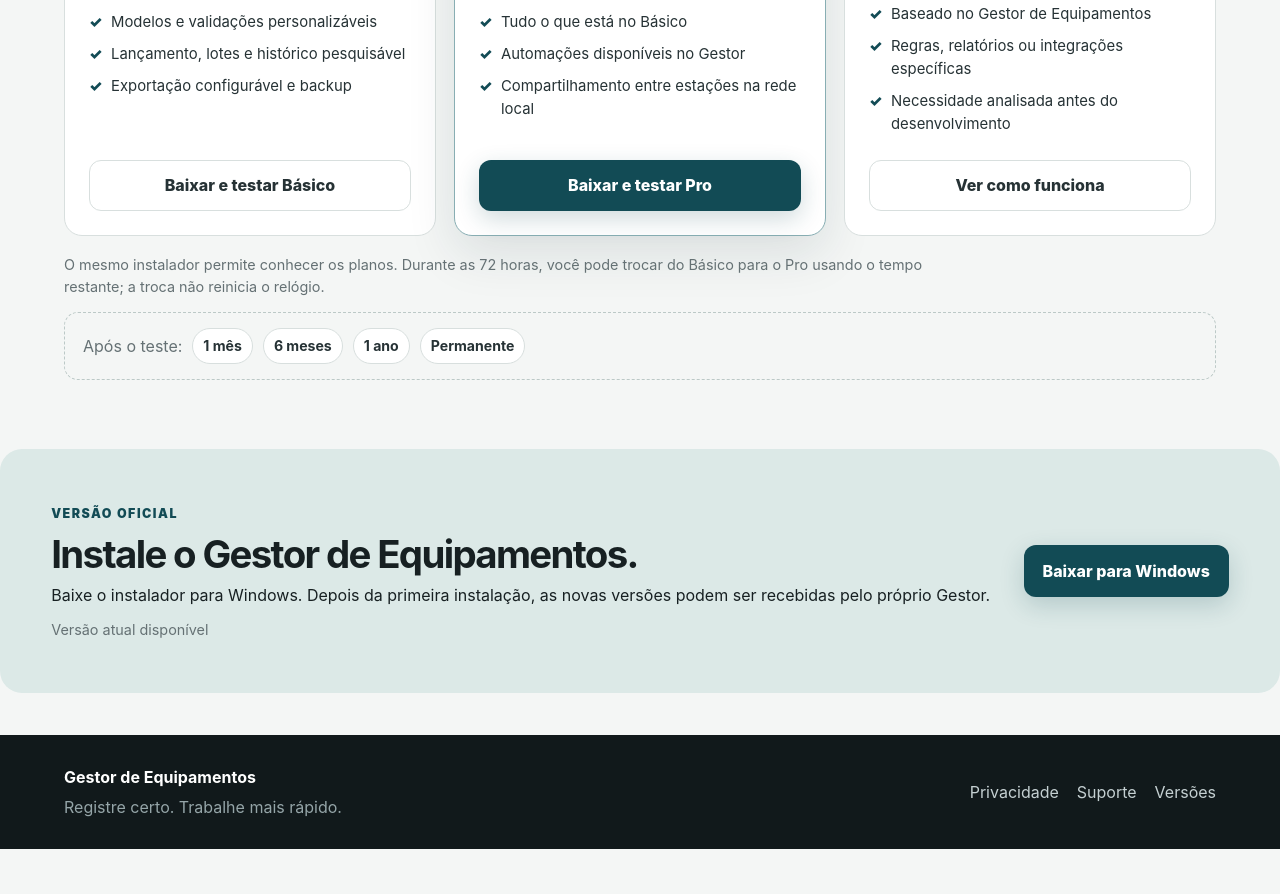
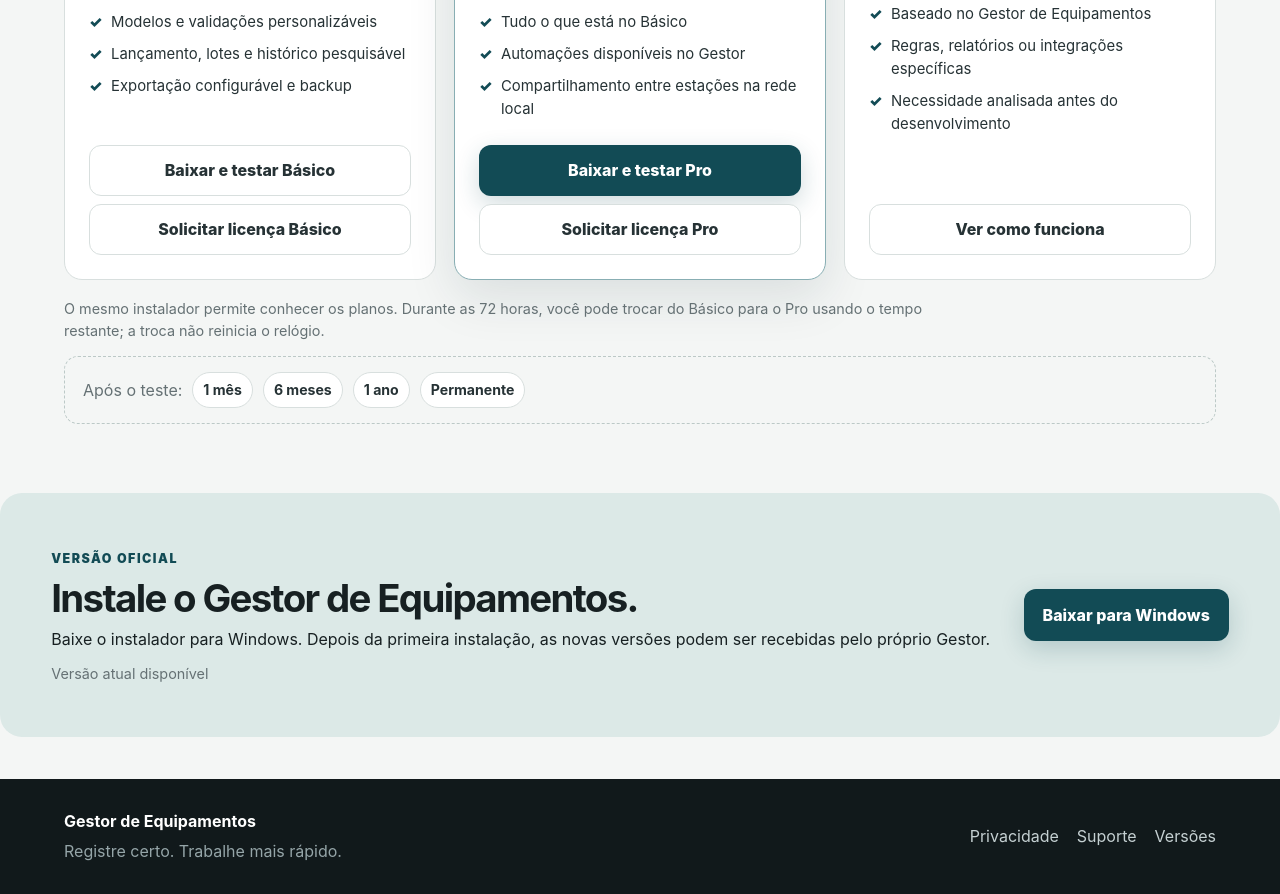
Before and after one commit to clienteg1603/Gestor-de-Equipamentos-Releases, a plain HTML site: page index.html in a window 1280 px wide. Shown: the part 2027-2921 px from the top of the page. Before the commit the page ends 2876 px from the top, so only its background shows below. Drawn offline with Linux system fonts and the light colour scheme; no server answers.

Commit message:
feat: ligar planos do site à solicitação de licença

```diff
--- a/index.html
+++ b/index.html
@@ -114,7 +114,10 @@
             <li>Lançamento, lotes e histórico pesquisável</li>
             <li>Exportação configurável e backup</li>
           </ul>
-          <a class="btn btn-secondary js-download" href="https://github.com/clienteg1603/Gestor-de-Equipamentos-Releases/releases/latest">Baixar e testar Básico</a>
+          <div style="display:grid;gap:8px;margin-top:auto">
+            <a class="btn btn-secondary js-download" href="https://github.com/clienteg1603/Gestor-de-Equipamentos-Releases/releases/latest">Baixar e testar Básico</a>
+            <a class="btn btn-secondary" href="comprar.html?plan=basic">Solicitar licença Básico</a>
+          </div>
         </article>
 
         <article class="card plan featured">
@@ -126,7 +129,10 @@
             <li>Automações disponíveis no Gestor</li>
             <li>Compartilhamento entre estações na rede local</li>
           </ul>
-          <a class="btn btn-primary js-download" href="https://github.com/clienteg1603/Gestor-de-Equipamentos-Releases/releases/latest">Baixar e testar Pro</a>
+          <div style="display:grid;gap:8px;margin-top:auto">
+            <a class="btn btn-primary js-download" href="https://github.com/clienteg1603/Gestor-de-Equipamentos-Releases/releases/latest">Baixar e testar Pro</a>
+            <a class="btn btn-secondary" href="comprar.html?plan=pro">Solicitar licença Pro</a>
+          </div>
         </article>
 
         <article class="card plan">
```
